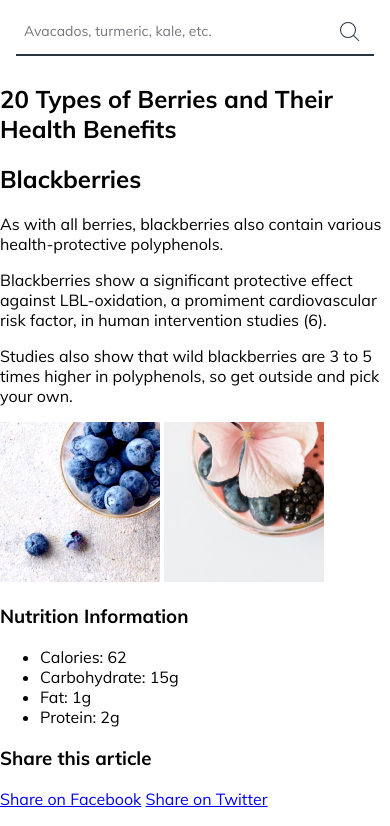
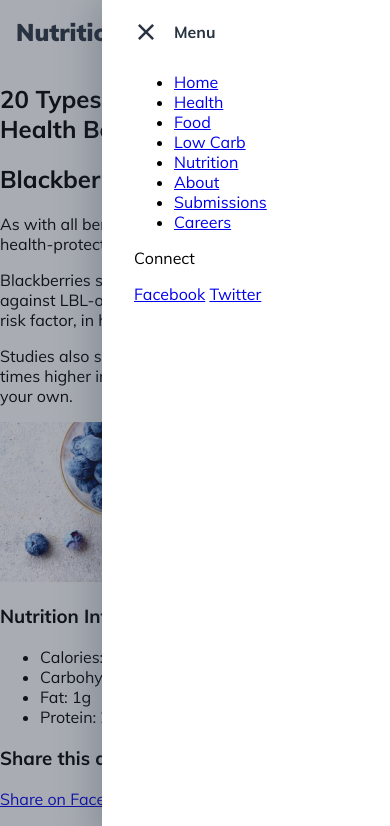
Before and after one commit to mdashmiller/nutrition-site-ui, a plain HTML site: page index.html in a window 390 px wide. Shown: the top 826 px of the page. Drawn offline with Linux system fonts and the light colour scheme.

Commit message:
add responsive styles for menu

```diff
--- a/app.css
+++ b/app.css
@@ -446,3 +446,65 @@ icon 1 px early but at least not both simultaneously*/
 .menu {
   display: none;
 }
+.menu--is-open {
+  display: block;
+  position: fixed;
+  z-index: 1;
+  top: 0;
+  right: 0;
+  bottom: 0;
+  background-color: var(--color-white);
+  box-shadow: -0.4rem 0 4rem 0 rgba(40, 51, 66, 0.3);
+  overflow-y: auto;
+  padding-bottom: var(--space-quad);
+}
+@media (max-width: 575px) {
+  .menu--is-open {
+    padding-right: var(--space-double);
+    padding-left: var(--space-double);
+    width: 28.8rem;
+  }
+}
+@media (min-width: 576px) {
+  .menu--is-open {
+    padding-right: var(--space-quad);
+    padding-left: var(--space-quad);
+    width: 34.4rem;
+  }
+}
+@media (max-width: 1024px) {
+  .menu--is-open {
+    padding-top: 0.8rem;
+  }
+}
+@media (min-width: 1025px) {
+  .menu--is-open {
+    padding-top: 4rem;
+  }
+}
+
+.menu__close {
+
+}
+
+.menu__close__icon {
+  margin-right: var(--space-default);
+}
+
+.menu__overlay {
+  display: none;
+}
+.menu__overlay--is-shown {
+  padding: 0;
+  display: block;
+  width: 100%;
+  height: 100%;
+  position: fixed;
+  top: 0;
+  right: 0;
+  bottom: 0;
+  left: 0;
+  background-color: var(--color-charcoal-021);
+  opacity: 0.4;
+  border: none;
+}
--- a/index.html
+++ b/index.html
@@ -24,7 +24,7 @@
         <path fill-rule="evenodd" clip-rule="evenodd" d="M10 17a7 7 0 1 0 0-14 7 7 0 0 0 0 14zm0 1a8 8 0 1 0 0-16 8 8 0 0 0 0 16z"/>
       </svg>
     </button>
-    <form class="search search--is-open" action="">
+    <form class="search" action="">
       <label class="screen-reader-only" for="globalSearch">
         Search the Nutrition website
       </label>
@@ -67,8 +67,14 @@
         <path d="M16 20h36v2H16zM0 2h36v2H0z"/>
       </svg>
     </button>
-    <nav class="menu">
-      <button>Close menu</button>
+    <nav class="menu menu--is-open">
+      <button class="button-icon menu__close">
+        <svg class="button-icon__icon menu__close__icon" width="24" height="24" viewBox="0 0 24 24" xmlns="http://www.w3.org/2000/svg" role="presentation">
+          <path d="M12 10.222L5.778 4 4 5.778 10.222 12 4 18.222 5.778 20 12 13.778 18.222 20 20 18.222 13.778 12 20 5.778 18.222 4 12 10.222z"/>
+        </svg>
+        <span class="screen-reader-only">Close </span>
+        <span class="t-copy-large">Menu</span>
+      </button>
       <ul>
         <li>
           <a href="/">Home</a>
@@ -99,6 +105,9 @@
       <a href="http://facebook.com">Facebook</a>
       <a href="http://twitter.com">Twitter</a>
     </nav>
+    <button class="menu__overlay menu__overlay--is-shown" aria-hidden="true">
+      <span class="screen-reader-only">Close menu</span>
+    </button>
   </header>
 
   <!-- Main -->
```
